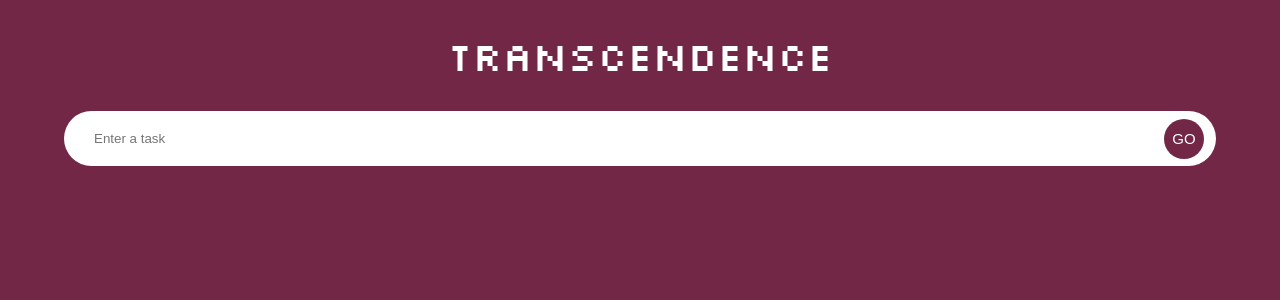
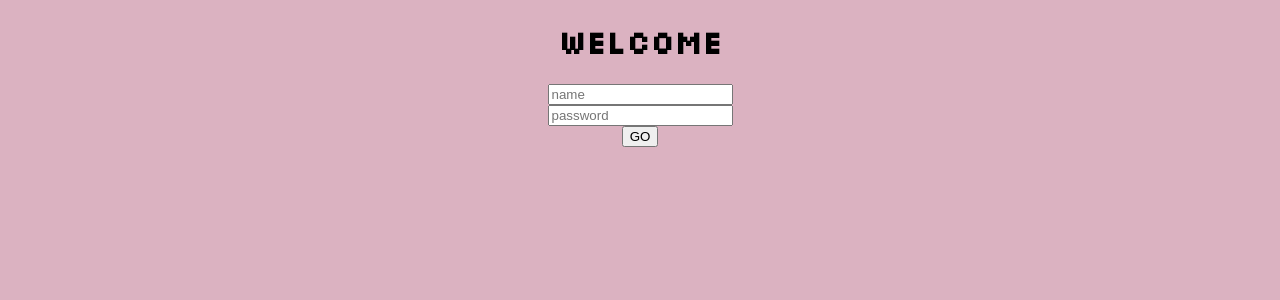
Before and after one commit to Zinobias/Transcendence, a React (Create React App) app in the folder front-end/: page /task in a window 1280 px wide. Shown: the top 300 px of the page. Built offline with nearby package versions, Linux system fonts and the light colour scheme.

Commit message:
trying to make the login page now

```diff
--- a/front-end/package.json
+++ b/front-end/package.json
@@ -13,6 +13,7 @@
     "react": "^18.2.0",
     "react-dom": "^18.2.0",
     "react-icons": "^4.4.0",
+    "react-router-dom": "^6.4.2",
     "react-scripts": "5.0.1",
     "ts-node": "^10.9.1",
     "typescript": "^4.8.4",
--- a/front-end/src/App.css
+++ b/front-end/src/App.css
@@ -6,17 +6,22 @@
   display: flex;
   flex-direction: column;
   align-items: center;
-  background-color: #712745;
+  background-color: #dbb2c1;
   font-family: 'Silkscreen', cursive;
 }
 
 .heading {
+  color: white;
   text-transform: uppercase;
-  font-size: 40px;
+  font-size: 50px;
   margin: 30px 0;
-  color: white;
   z-index: 1;
   text-align: center;
+  font-weight: bold;
+  /*
+  animation: disco 1s linear infinite;
+  animation-timing-function: ease-in-out;
+  */
 }
 
 .spin-test {
@@ -65,3 +70,29 @@ for those with vestibular motion disorders.
     transform: rotate(360deg);
   }
 }
+
+@keyframes disco {
+  0%{
+    color:#9400D3;
+  }
+
+  20%{
+    color:#0000FF;
+  }
+
+  40%{
+    color:#00FF00;
+  }
+
+  60%{
+    color:#FFF000;
+  }
+
+  80%{
+    color:#FF7F00;
+  }
+
+  100%{
+    color:#FF0000;
+  }
+}
--- a/front-end/src/App.tsx
+++ b/front-end/src/App.tsx
@@ -1,51 +1,35 @@
 import React, { ReactNode, useState } from 'react';
 import './App.css';
-import InputField from './components/InputField';
-import TodoList from './components/TodoList';
-import { Todo } from './interfaces';
-
-/*
-  NOTES:
-
-  React.FC functional Component
-  Function Type Expressions (similar to arrow functions in javascript)
-
-  The <span> tag is much like the <div> element, but <div> is a block-level
-  element and <span> is an inline element.
-
-  spining element:
-  <span className='spin-test'></span>
-
-  synthetic Events:
-  React uses synthetic events to handle events from button, input and form elements.
-  A synthetic event is a shell around the native DOM event with additional
-  information for React.  Sometimes you have to use event.preventDefault(); in your application.
-*/
-
+import { Link} from 'react-router-dom';
+import LinkButton from './components/LinkButton';
+import Task from './components/DiscoPong';
+import DiscoPong from './components/DiscoPong';
 
 const App: React.FC = () => {
-  // useState is a hook that helps us manage state in function-based components in React
-  const [todo, setTodo] = useState<string>("");
-  const [todos, setTodos] = useState<Todo[]>([]);
 
-  const handleAdd = (e: React.FormEvent) => {
-    e.preventDefault(); // preventDefault is called on the event when submitting the form to prevent a browser reload/refresh.
+  const [myBool, setmyBool] = useState(true);
 
-    if (todo) {
-      // The JavaScript spread operator (...) allows us to quickly copy all or part of
-      // an existing array or object into another array or object.
-      setTodos([...todos, { id: Date.now(), todo}]); // add the input to the array
-      setTodo(""); // empty the input field
-    }
-  };
+  function toggleBool() {
+    setmyBool(!myBool)
+  }
 
   return (
     <div className="App">
-      <span className="heading">Transcendence</span>
-      <InputField todo={todo} setTodo={setTodo} handleAdd={handleAdd}/>
-      <TodoList todos={todos} setTodos={setTodos}/>
+    {myBool ? <Landing toggleBool={toggleBool} /> : <DiscoPong /> }
     </div>
   );
 }
 
+function Landing(props: any){
+  return (
+    <div className="App">
+      <h1>Welcome</h1>
+      <form className="register-form" />
+      <input type="text" placeholder="name"/>
+      <input type="password" placeholder="password"/>
+      <button onClick={props.toggleBool}>GO</button>
+    </div>
+  )
+}
+
 export default App;
--- /dev/null
+++ b/front-end/src/components/DiscoPong.tsx
@@ -0,0 +1,58 @@
+import React, { ReactNode, useState } from 'react';
+import '../App.css';
+import InputField from './InputField';
+import TodoList from './TodoList';
+import { Todo } from '../interfaces';
+
+/*
+  NOTES:
+
+  React.FC functional Component
+  Function Type Expressions (similar to arrow functions in javascript)
+
+  The <span> tag is much like the <div> element, but <div> is a block-level
+  element and <span> is an inline element.
+
+  spining element:
+  <span className='spin-test'></span>
+
+  synthetic Events:
+  React uses synthetic events to handle events from button, input and form elements.
+  A synthetic event is a shell around the native DOM event with additional
+  information for React.  Sometimes you have to use event.preventDefault(); in your application.
+
+  useState()
+  Is a Hook that allows you to have state variables in functional components.
+  Basically useState is the ability to encapsulate local state in a functional component.
+
+  Syntax:  const [todo, setTodo] = useState<string>("");
+  The first element is the initial state and the second one is a function that is used for updating the state.
+*/
+
+
+const DiscoPong: React.FC = () => {
+  // useState is a hook that helps us manage state in function-based components in React
+  const [todo, setTodo] = useState<string>("");
+  const [todos, setTodos] = useState<Todo[]>([]);
+
+  const handleAdd = (e: React.FormEvent) => {
+    e.preventDefault(); // preventDefault is called on the event when submitting the form to prevent a browser reload/refresh.
+
+    if (todo) {
+      // The JavaScript spread operator (...) allows us to quickly copy all or part of
+      // an existing array or object into another array or object.
+      setTodos([...todos, { id: Date.now(), todo}]); // add the input to the array
+      setTodo(""); // empty the input field
+    }
+  };
+
+  return (
+    <div className="App">
+      <span className="heading">Disco Pong</span>
+      <InputField todo={todo} setTodo={setTodo} handleAdd={handleAdd}/>
+      <TodoList todos={todos} setTodos={setTodos}/>
+    </div>
+  );
+}
+
+export default DiscoPong;
--- /dev/null
+++ b/front-end/src/components/LinkButton.tsx
@@ -0,0 +1,15 @@
+
+import React from 'react'
+import { Routes, Route } from 'react-router-dom';
+import Task from './DiscoPong'
+import App from '../App'
+
+const LinkButton: React.FC  = () => {
+    return (
+        <Routes>
+            <Route path='/task' element={<Task />} />
+      </Routes>
+    )
+};
+
+export default LinkButton;
--- a/front-end/src/components/SingleTodo.tsx
+++ b/front-end/src/components/SingleTodo.tsx
@@ -1,4 +1,4 @@
-import React from "react";
+import React, { useState, useRef } from "react";
 import { Todo } from "../interfaces";
 import { AiFillEdit, AiFillDelete } from 'react-icons/ai'
 import "./components.css"
@@ -11,12 +11,43 @@ interface Props {
 };
 
 const SingleTodo: React.FC<Props> = ({todo, todos, setTodos}) => {
+
+    const inputRef = useRef<HTMLInputElement>(null);
+
+    const [edit, setEdit] = useState<boolean>(false);
+    const [editTodo, setEditTodo] = useState<string>(todo.todo);
+
+    const handleDelete = (id: number) => {
+        /*
+            It’s the process of looping through an array and including or excluding
+            elements inside that array based on a condition that you provide.
+        */
+        setTodos(todos.filter((todo) => todo.id !== id));
+    };
+
+    const handleEdit = (e: React.FormEvent, id: number) => {
+        e.preventDefault();
+
+        setTodos(
+            todos.map((todo) => (todo.id === id ? {...todo,todo:editTodo} : todo))
+        );
+        setEdit(false);
+    };
+
     return (
-        <form className="todos__single">
-            <span className="todos__single--text">{todo.todo}</span>
+        <form className="todos__single" onSubmit={(e) => handleEdit(e, todo.id)}>
+            {
+                edit ?
+                <input ref={inputRef} value={editTodo} onChange={(e) => setEditTodo(e.target.value)} className="todos__single--input" /> :
+                <span className="todos__single--text">{todo.todo}</span>
+            }
             <div>
-                <span className="icon"><AiFillEdit /></span>
-                <span className="icon"><AiFillDelete /></span>
+                <span className="icon" onClick={()=> {if (!edit) setEdit(!edit);}}>
+                    <AiFillEdit />
+                </span>
+                <span className="icon" onClick={() => handleDelete(todo.id)}>
+                    <AiFillDelete />
+                </span>
             </div>
         </form>
     )
--- a/front-end/src/components/components.css
+++ b/front-end/src/components/components.css
@@ -16,7 +16,7 @@
 }
 
 .input__box:focus {
-    box-shadow: 0 0 10px 2000px rgba(0, 0, 0, 0.5);
+    box-shadow: 0 0 10px 2000px rgba(0, 0, 0, 0.2);
     outline: none;
 }
 
@@ -29,9 +29,10 @@
     right: 0;
     border: none;
     font-size: 15px;
-    background-color: #712745;
+    background-color: #dbb2c1;
     color: white;
     transition: 0.2 all;
+    cursor: pointer;
 }
 
 .input__submit:hover {
@@ -66,6 +67,18 @@
     font-size: 20px;
 }
 
+.todos__single--input {
+    flex: 1;
+    color: #7d7d7d;
+    padding: 3px;
+    border: none;
+    font-size: 15px;
+}
+
+.todos__single--input:focus {
+    outline: none;
+}
+
 .icon {
     margin-left: 10px;
     font-size: 25px;
--- a/front-end/src/index.tsx
+++ b/front-end/src/index.tsx
@@ -1,5 +1,6 @@
 import React from 'react';
 import ReactDOM from 'react-dom/client';
+import { BrowserRouter } from "react-router-dom";
 import './index.css';
 import App from './App';
 
@@ -8,6 +9,8 @@ const root = ReactDOM.createRoot(
 );
 root.render(
   <React.StrictMode>
+   <BrowserRouter>
     <App />
+  </BrowserRouter>
   </React.StrictMode>
 );
```
Also changed, not shown: 1 other file (tests, documents, lock files or other folders).
